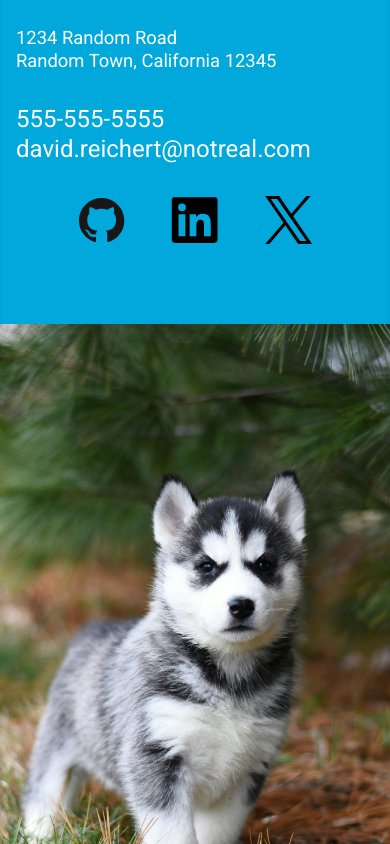
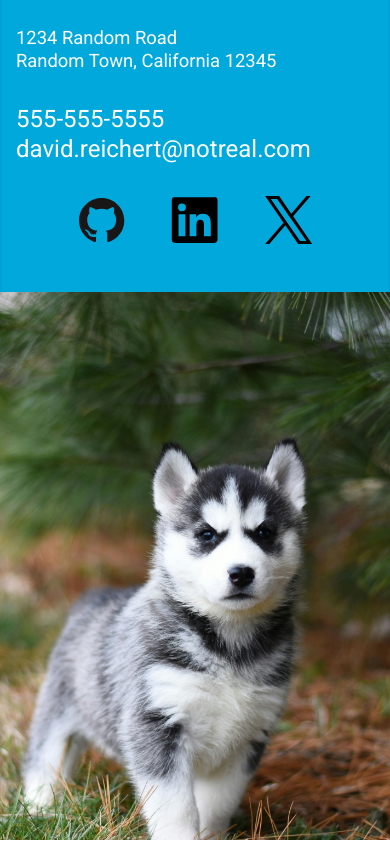
Before and after one commit to Devuh/homepage, a plain HTML site: page index.html in a window 390 px wide. Shown: the part 4450-5294 px from the top of the page. Drawn offline with Linux system fonts and the light colour scheme.

Commit message:
Fix weird scrolling bug and make mobile footer image take up entire height of footer

```diff
--- a/styles.css
+++ b/styles.css
@@ -27,9 +27,11 @@ body {
   flex-direction: column;
   gap: 100px;
   overflow-x: hidden;
+  position: relative;
 }
 
 header {
+  position: relative;
   display: flex;
   flex-direction: column;
   align-items: center;
@@ -184,6 +186,8 @@ footer {
   align-items: center;
   box-shadow: inset 0px 1px 5px -3px rgba(0, 0, 0, 0.582);
   padding: 0 2rem;
+  padding-bottom: 0;
+  height: auto;
 }
 
 .contact-page {
@@ -224,9 +228,8 @@ footer p {
 }
 
 .footer-image {
-  margin: 0 -2rem;
-  margin-top: 2rem;
   width: 100vw;
+  display: block;
 }
 
 .purple {
@@ -247,12 +250,6 @@ footer p {
 
 .blue {
   background-color: rgb(112, 147, 223);
-}
-
-@media (max-width: 749px) {
-  .footer-image {
-    margin-bottom: -2rem;
-  }
 }
 
 @media (min-width: 750px) {
@@ -432,7 +429,7 @@ footer p {
 
     footer {
       justify-content: center;
-      gap: 10vw;
+      gap: 5vw;
     }
 
     .phone, .email {
```
